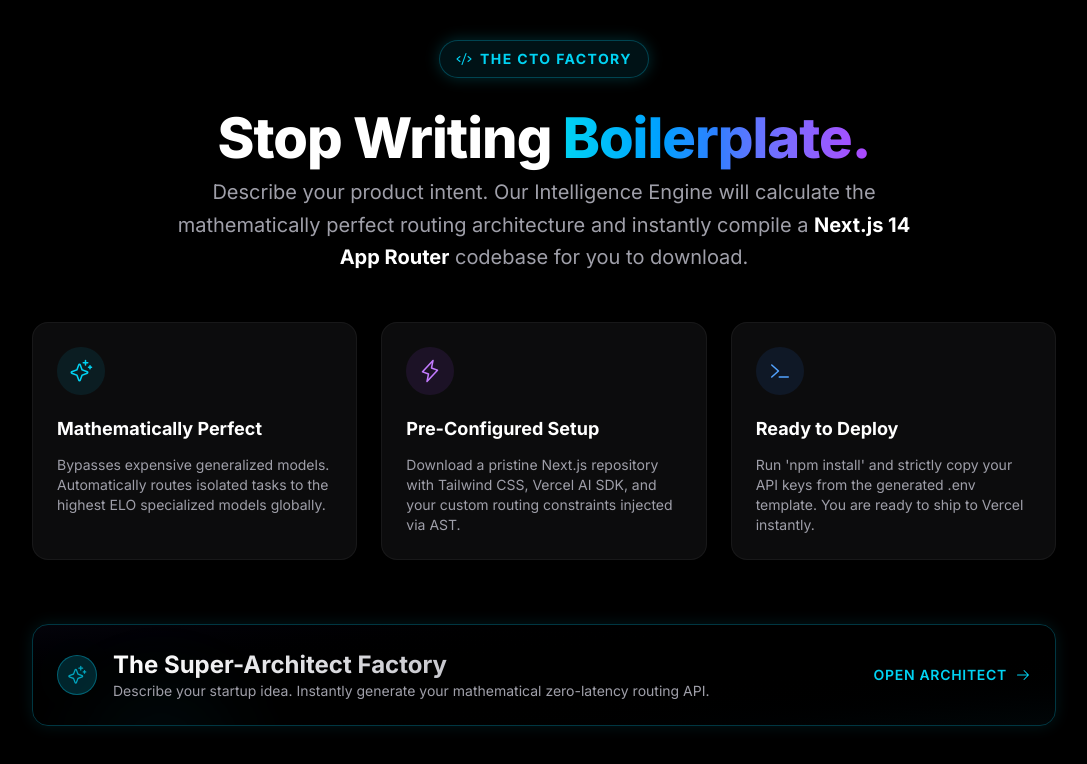
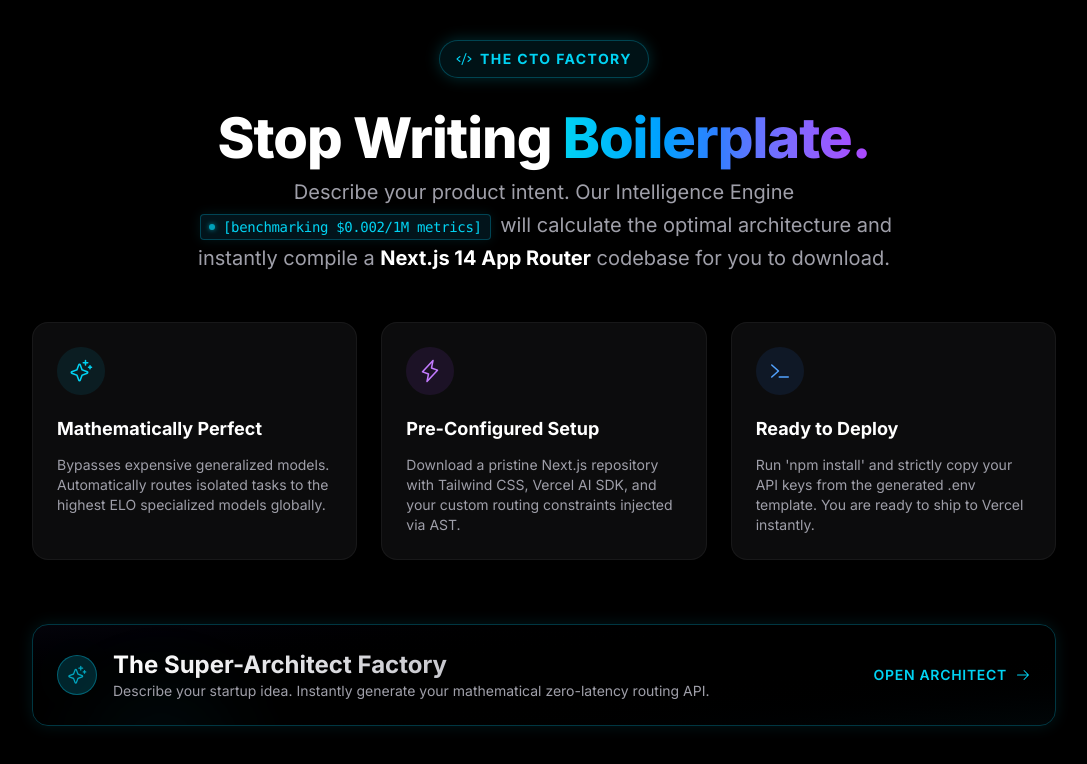
Before and after one commit to LinusInnovator/model.delights, a Next.js app: page /super-architect in a window 1280 px wide. Shown: the top 764 px of the page, without its empty margins (96-1183 px from the left). Built offline with nearby package versions, Linux system fonts and the light colour scheme.

Commit message:
feat(architect): add matrix-scrambling LiveIntelligenceStats component directly into hero description for premium dynamic data feel

```diff
--- a/src/app/super-architect/page.tsx
+++ b/src/app/super-architect/page.tsx
@@ -1,6 +1,7 @@
 import React from 'react';
 import { Metadata } from 'next';
 import GenerativeArchitectPaid from '@/components/GenerativeArchitectPaid';
+import LiveIntelligenceStats from '@/components/LiveIntelligenceStats';
 import { Sparkle, Terminal, Code, Lightning } from '@phosphor-icons/react/dist/ssr';
 
 export const metadata: Metadata = {
@@ -23,7 +24,7 @@
                     </h1>
 
                     <p className="text-xl text-zinc-400 max-w-3xl leading-relaxed mb-12">
-                        Describe your product intent. Our Intelligence Engine will calculate the mathematically perfect routing architecture and instantly compile a{' '}
+                        Describe your product intent. Our Intelligence Engine <LiveIntelligenceStats /> will calculate the optimal architecture and instantly compile a{' '}
                         <strong className="text-white">Next.js 14 App Router</strong> codebase for you to download.
                     </p>
 
--- /dev/null
+++ b/src/components/LiveIntelligenceStats.tsx
@@ -0,0 +1,58 @@
+"use client";
+
+import React, { useState, useEffect } from 'react';
+
+const STATS = [
+    "synthesizing 14,204 models",
+    "benchmarking $0.002/1M metrics",
+    "enforcing 1250+ ELO routines",
+    "weights updated 14ms ago"
+];
+
+const CHARS = "ABCDEFGHIJKLMNOPQRSTUVWXYZ0123456789@#$%&*+><";
+
+export default function LiveIntelligenceStats() {
+    const [displayText, setDisplayText] = useState(STATS[0]);
+    const [statIndex, setStatIndex] = useState(0);
+
+    useEffect(() => {
+        const interval = setInterval(() => {
+            const nextIndex = (statIndex + 1) % STATS.length;
+            const targetText = STATS[nextIndex];
+            setStatIndex(nextIndex);
+
+            // Scramble animation
+            let iteration = 0;
+            const maxIterations = 15;
+
+            const scrambleInterval = setInterval(() => {
+                setDisplayText(() => {
+                    return targetText.split("").map((char, index) => {
+                        // Reveal correct characters incrementally
+                        if (index < (iteration / maxIterations) * targetText.length) {
+                            return targetText[index];
+                        }
+                        // Keep spaces as spaces to prevent shifting lengths too wildly
+                        return char === " " ? " " : CHARS[Math.floor(Math.random() * CHARS.length)];
+                    }).join("");
+                });
+
+                if (iteration >= maxIterations) {
+                    clearInterval(scrambleInterval);
+                    setDisplayText(targetText); // lock final
+                }
+                iteration++;
+            }, 30);
+
+        }, 3500); // transition every 3.5s
+
+        return () => clearInterval(interval);
+    }, [statIndex]);
+
+    return (
+        <span className="inline-flex items-center text-cyan-400 font-mono text-sm px-2 py-0.5 rounded bg-cyan-950/40 border border-cyan-500/30 shadow-[0_0_12px_rgba(0,229,255,0.1)] mx-1 align-baseline relative top-[-2px] tracking-tight">
+            <span className="w-1.5 h-1.5 rounded-full bg-cyan-400 animate-pulse mr-2 shadow-[0_0_5px_rgba(0,229,255,0.8)]"></span>
+            [{displayText}]
+        </span>
+    );
+}
```
